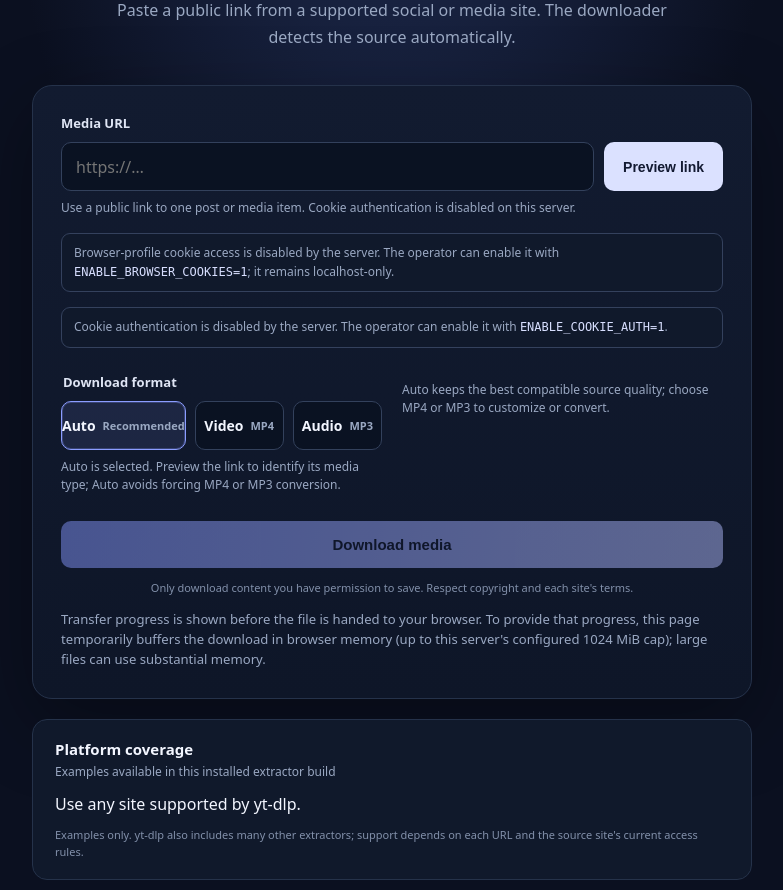
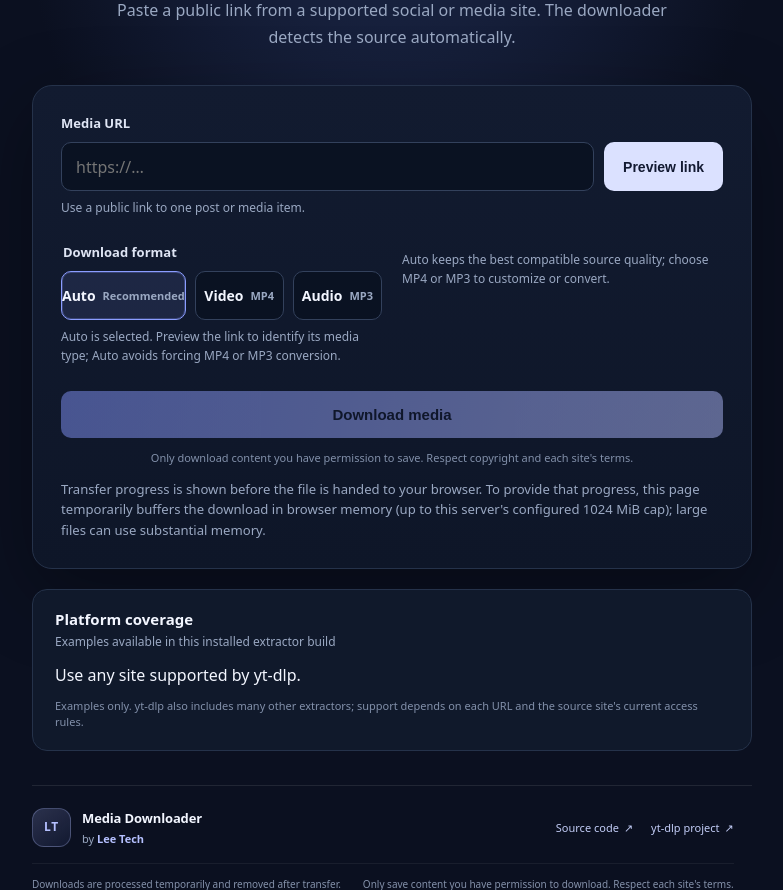
Before and after one commit to leetech254/web-downloader, a Flask app: page / in a window 1280 px wide. Shown: the part 323-1213 px from the top of the page, without its empty margins (248-1031 px from the left). Run offline with Flask 3, Linux system fonts and the light colour scheme; data that the repository does not hold is empty; some libraries are stand-ins or nearby versions.

Commit message:
Remove disabled cookie notices from homepage

```diff
--- a/templates/index.html
+++ b/templates/index.html
@@ -33,7 +33,7 @@
         {% if cookie_auth_enabled %}
         <p id="url-help" class="hint">Use a link to one post or media item. Account-restricted content works only with a valid cookie file for your own account.</p>
         {% else %}
-        <p id="url-help" class="hint">Use a public link to one post or media item. Cookie authentication is disabled on this server.</p>
+        <p id="url-help" class="hint">Use a public link to one post or media item.</p>
         {% endif %}
 
         {% if browser_cookies_enabled %}
@@ -60,8 +60,6 @@
           </select>
           <label class="cookie-ack browser-cookie-ack"><input id="browser-cookie-ack" type="checkbox" name="browser_cookie_ack" value="1"> I authorize this local app to read cookies from the selected profile for this request.</label>
         </details>
-        {% else %}
-        <p class="hint cookie-disabled">Browser-profile cookie access is disabled by the server. The operator can enable it with <code>ENABLE_BROWSER_COOKIES=1</code>; it remains localhost-only.</p>
         {% endif %}
 
         {% if cookie_auth_enabled %}
@@ -88,8 +86,6 @@
             <label class="cookie-ack"><input id="cookie-ack" type="checkbox" name="cookie_ack" value="1"> I understand this sends account cookies to this server for this request.</label>
           </div>
         </details>
-        {% else %}
-        <p class="hint cookie-disabled">Cookie authentication is disabled by the server. The operator can enable it with <code>ENABLE_COOKIE_AUTH=1</code>.</p>
         {% endif %}
 
         <div class="options-grid">
--- a/test_app.py
+++ b/test_app.py
@@ -133,6 +133,10 @@ class DownloaderTests(unittest.TestCase):
         self.assertIn(b'by <strong>Lee Tech</strong>', response.data)
         self.assertIn(b'href="https://github.com/leetech254/web-downloader"', response.data)
         self.assertIn(b"Downloads are processed temporarily and removed after transfer.", response.data)
+        self.assertNotIn(b"Browser-profile cookie access is disabled by the server.", response.data)
+        self.assertNotIn(b"Cookie authentication is disabled by the server.", response.data)
+        self.assertNotIn(b"ENABLE_BROWSER_COOKIES=1", response.data)
+        self.assertNotIn(b"ENABLE_COOKIE_AUTH=1", response.data)
         configured_mib = int(round(downloader.MAX_DOWNLOAD_BYTES / (1024 * 1024)))
         self.assertIn(f"configured {configured_mib} MiB cap".encode(), response.data)
 
```
